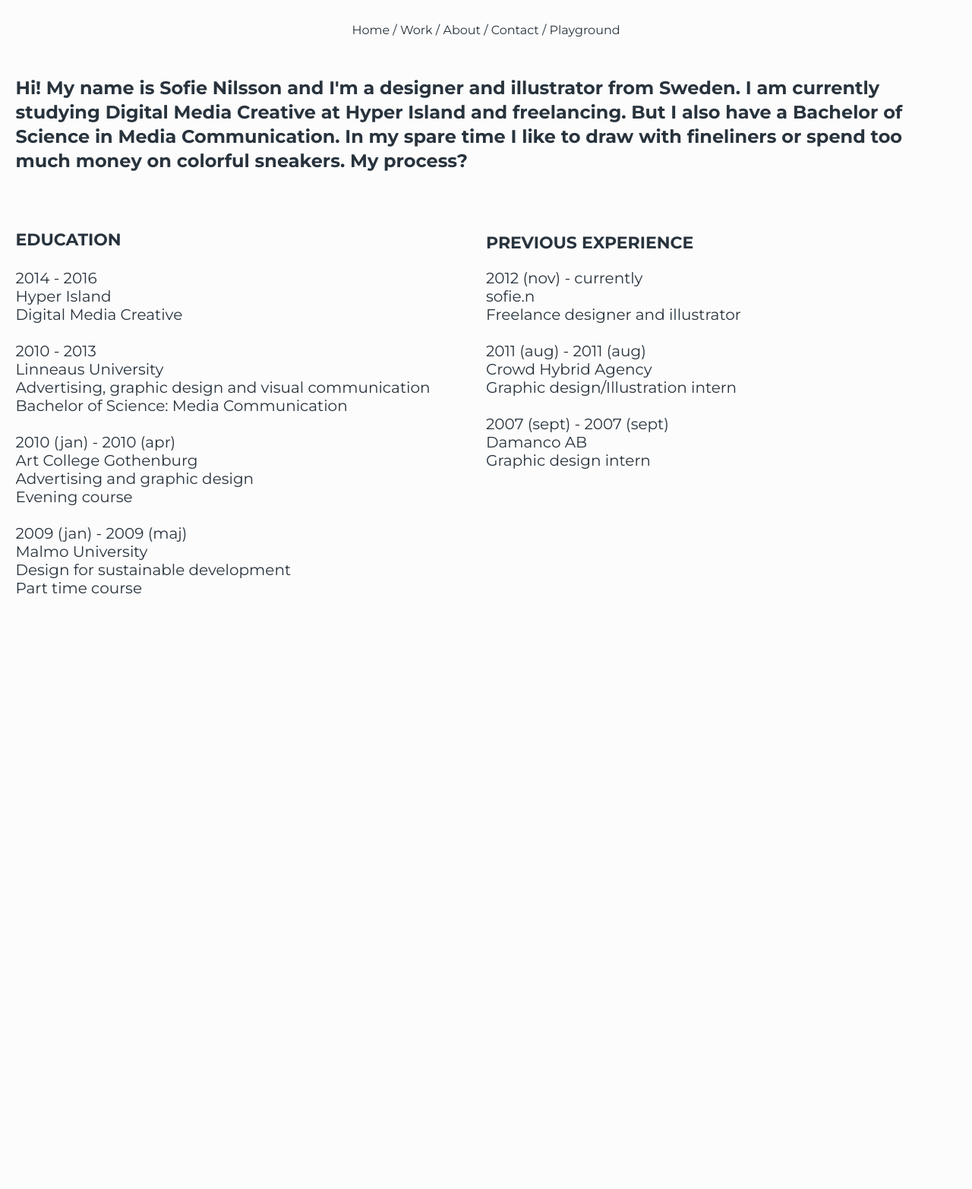
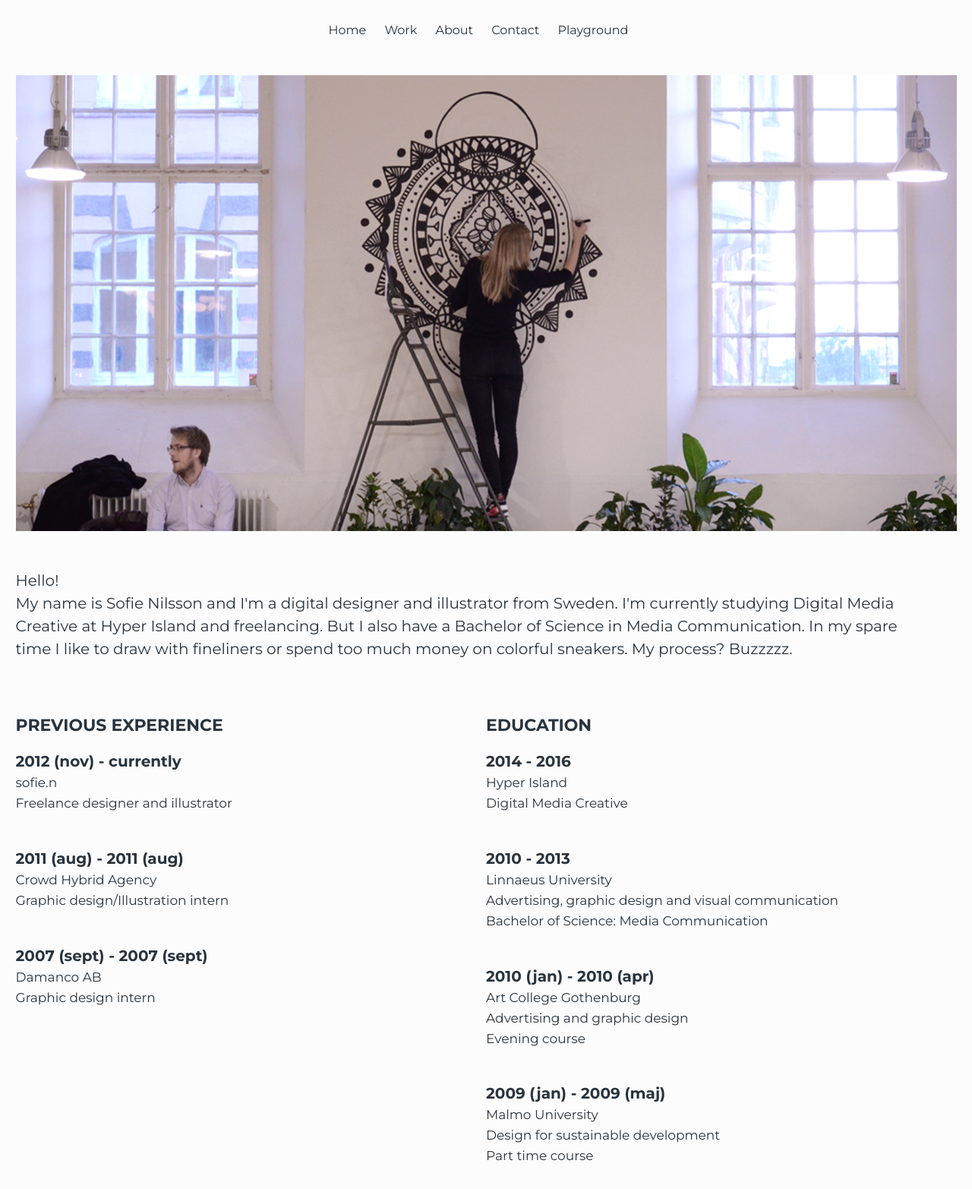
Before and after one commit to sofieenilsson/sofie-nilsson, a plain HTML site: page about.html in a window 1280 px wide. Shown: the part 20-1585 px from the top of the page at 76% size. Before the commit the page ends 853 px from the top, so only its background shows below. Drawn offline with nearby package versions, Linux system fonts and the light colour scheme.

Commit message:
new design

```diff
--- a/about.html
+++ b/about.html
@@ -17,62 +17,64 @@
 	<body>
 	<!-- T O P - M E N U -->
 		<ul>
-			<a href="index.html">Home</a> /
-			<a href="project-start.html">Work</a> /
-			<a href="about.html"> About</a> /
-			<a href="contact.html"> Contact</a> /
+			<a href="index.html">Home</a>
+			<a href="project-start.html">Work</a>
+			<a href="about.html"> About</a>
+			<a href="contact.html"> Contact</a>
 			<a href="playground.html"> Playground</a>
 	    </ul>
 		<div class="grid grid-pad">
+			<img src="img/me.png">
+				<p>
+					Hello!</br>
+					My name is Sofie Nilsson and I'm a digital designer and illustrator from Sweden. I'm currently studying Digital Media Creative at Hyper Island and freelancing. But I also have a Bachelor of Science in Media Communication. In my spare time I like to draw with fineliners or spend too much money on colorful sneakers. My process? Buzzzzz.
+				</p>
 			<!-- L E F T  G R I D -->
 			<div class="col-1-2">
-				<h1>
-					Hi! My name is Sofie Nilsson and I'm a designer and illustrator from Sweden. I am currently studying <a href="https://www.hyperisland.com/programs-and-courses/digital-media-creative" target="_blank">Digital Media Creative</a> at Hyper Island and freelancing. But I also have a Bachelor of Science in Media Communication. In my spare time I like to draw with fineliners or spend too much money on colorful sneakers. My process?
-				</h1>
-				<ul class="education">
-					<h3>EDUCATION</h3>
-					<li>2014 - 2016</li>
-					<li><a href="http://hyperisland.com" target="_blank">Hyper Island</a></li>
-					<li>Digital Media Creative</li>
+				<ul class="experience">
+					<h1>PREVIOUS EXPERIENCE</h1>
+					<h2>2012 (nov) - currently</h2>
+					<li>sofie.n</li>
+					<li>Freelance designer and illustrator</li>
 					<li>&nbsp;</li>
 
-					<li>2010 - 2013</li>
-					<li><a href="http://lnu.se" target="_blank">Linneaus University</a></li>
-					<li>Advertising, graphic design and visual communication</li>
-					<li>Bachelor of Science: Media Communication</li>
+					<h2>2011 (aug) - 2011 (aug)</h2>
+					<li><a href="http://crowd.se/" target="_blank">Crowd Hybrid Agency</a></li>
+					<li>Graphic design/Illustration intern</li>
 					<li>&nbsp;</li>
 
-					<li>2010 (jan) - 2010 (apr)</li>
-					<li><a href="http://www.folkuniversitetet.se/Skolor/Estetiska-skolor/Art-College/" target="_blank">Art College Gothenburg</a></li>
-					<li>Advertising and graphic design</li>
-					<li>Evening course</li>
-					<li>&nbsp;</li>
-
-					<li>2009 (jan) - 2009 (maj)</li>
-					<li><a href="http://www.mah.se/english" target="_blank">Malmo University</a></li>
-					<li>Design for sustainable development</li>
-					<li>Part time course</li>
+					<h2>2007 (sept) - 2007 (sept)</h2>
+					<li><a href="http://damanco.se/" target="_blank">Damanco AB</a></li>
+					<li>Graphic design intern</li>
 					<li>&nbsp;</li>
 				</ul>
 			</div>
 
 		<!-- R I G H T  G R I D -->
 			<div class="col-1-2">
-				<ul class="experience">
-					<h2>PREVIOUS EXPERIENCE</h2>
-					<li>2012 (nov) - currently</li>
-					<li>sofie.n</li>
-					<li>Freelance designer and illustrator</li>
+				<ul class="education">
+					<h1>EDUCATION</h1>
+					<h2>2014 - 2016</h2>
+					<li><a href="https://www.hyperisland.com/programs-and-courses/digital-media-creative" target="_blank">Hyper Island</a></li>
+					<li>Digital Media Creative</li>
 					<li>&nbsp;</li>
 
-					<li>2011 (aug) - 2011 (aug)</li>
-					<li><a href="http://crowd.se/" target="_blank">Crowd Hybrid Agency</a></li>
-					<li>Graphic design/Illustration intern</li>
+					<h2>2010 - 2013</h2>
+					<li><a href="http://lnu.se" target="_blank">Linnaeus University</a></li>
+					<li>Advertising, graphic design and visual communication</li>
+					<li>Bachelor of Science: Media Communication</li>
 					<li>&nbsp;</li>
 
-					<li>2007 (sept) - 2007 (sept)</li>
-					<li><a href="http://damanco.se/" target="_blank">Damanco AB</a></li>
-					<li>Graphic design intern</li>
+					<h2>2010 (jan) - 2010 (apr)</h2>
+					<li><a href="http://www.folkuniversitetet.se/Skolor/Estetiska-skolor/Art-College/" target="_blank">Art College Gothenburg</a></li>
+					<li>Advertising and graphic design</li>
+					<li>Evening course</li>
+					<li>&nbsp;</li>
+
+					<h2>2009 (jan) - 2009 (maj)</h2>
+					<li><a href="http://www.mah.se/english" target="_blank">Malmo University</a></li>
+					<li>Design for sustainable development</li>
+					<li>Part time course</li>
 					<li>&nbsp;</li>
 				</ul>
 			</div>
--- a/boulebar.html
+++ b/boulebar.html
@@ -9,8 +9,8 @@
 		<meta charset="utf-8">
 
 	<!-- C S S -->
+		<link rel="stylesheet" type="text/css" href="css/grid.css">
 		<link rel="stylesheet" type="text/css" href="css/project-page.css">
-		<link rel="stylesheet" type="text/css" href="css/grid.css">
 		<link rel="stylesheet" type="text/css" href="css/top-menu.css">
 		<link rel="stylesheet" type="text/css" href="css/btt.css">
 		<script src="https://code.jquery.com/jquery-2.1.3.min.js"></script>
@@ -19,17 +19,17 @@
 <!-- B O D Y -->
 	<body>
 		<div class="grid grid-pad">
+			<ul>
+				<a href="index.html">Home</a>
+				<a href="project-start.html">Work</a>
+				<a href="about.html"> About</a>
+				<a href="contact.html"> Contact</a>
+				<a href="playground.html"> Playground</a>
+    		</ul>
 		<!-- L E F T  G R I D-->
 			<div class="col-1-2">
-				<ul>
-					<a href="index.html">Home</a> /
-					<a href="">Work</a> /
-					<a href=""> About</a> /
-					<a href=""> Contact</a> /
-					<a href=""> Playground</a>
-    			</ul>
 				<div class="content">
-					<h1>Boulebar Malmo</h1>
+					<h1>Boulebar Malmö</h1>
 	        		<h2>Wall painting using Posca pencils.</h2>
 	        		<h2>Working time: 10 hours.</h2>
 				</div>
--- a/css/about.css
+++ b/css/about.css
@@ -5,39 +5,55 @@ body {
 	color: #28333D;
 }
 
-h1 {
-  font-size: 24px;
-  padding-top: 0px;
+p {
+  font-size: 20px;
+  line-height: 30px;
+  margin-top: 50px;
   margin-bottom: 35px;
   width: 1200px;
+}
+
+h1 {
+  font-size: 22px;
   line-height: 32px;
 }
 
 h2 {
-  font-size: 22px;
-  padding-top: 170px;
-  line-height: 32px;
-}
-
-h3 {
-  font-size: 22px;
-  padding-top: 22px;
-  line-height: 32px;
+  font-size: 20px;
+  line-height: 30px;
+  margin-bottom: 0px;
 }
 
 li {
   list-style: none;
-  font-size: 20px;
+  font-size: 17px;
+  line-height: 27px;
 }
 
-.education {
+ul {
+  margin-top: 20px;
+}
+
+img {
+  vertical-align: text-top;
+  margin-top: 15px;
+}
+
+.education, .experience {
 	padding: 0px;
   text-align: left;
+  padding-top: 20px;
+  margin-top: 0px;
 }
 
-.experience {
-  padding: 0px;
-  text-align: left;
+
+/* C O N T A C T  P A G E */
+
+h3 {
+  font-size: 57px;
+  line-height: 72px;
+  text-align: center;
+  margin-top: 200px;
 }
 
 
--- a/css/main.css
+++ b/css/main.css
@@ -9,6 +9,7 @@ body {
 
 h1 {
 	font-size: 57px;
+  line-height: 72px;
 	text-align: left;
   width: 1000px;
   height: 100%;
--- a/css/project-page.css
+++ b/css/project-page.css
@@ -6,8 +6,7 @@ body {
 }
 
 h1 {
-	font-size: 45px;
-	padding-top: 130px;
+	font-size: 35px;
 	margin-bottom: 2px;
 	margin-left: 0px;
 	margin-top: 0px;
--- a/css/project-start.css
+++ b/css/project-start.css
@@ -17,7 +17,7 @@ h1 {
 /* - - P R O J E C T S - - */
 
 #photos {
-  padding-top: 20px;
+  padding-top: 25px;
   min-width: 590px;
 }
 
@@ -27,7 +27,7 @@ h1 {
 }
 
 #photos2 {
-  margin-top: 0px;
+  margin-top: 20px;
   min-width: 590px;
 }
 
--- a/css/top-menu.css
+++ b/css/top-menu.css
@@ -2,15 +2,20 @@
 /*  - - LINKS / NAVIGATION - - */
 
 ul {
+  font-size: 16px;
   text-align: center;
   margin-top: 50px;
   margin-bottom: 15px;
   padding-left: 0px;
 }
 
+a {
+  padding-right: 20px;
+}
+
 /* unvisited link */
 a:link {
-    color: #28333D;
+  color: #28333D;
   text-decoration: none;
 }
 
```
Also changed, not shown: contact.html (added, +48 -0 lines), css/playground.css (+7 -3 lines), index.html (+1 -1 lines), playground.html (+23 -12 lines), project-start.html (+5 -8 lines), topsify.html (+0 -6 lines), wakeawish.html (+0 -6 lines), img/facebook.svg (added), img/me.png (added), js/backtotop.js (line endings or trailing spaces), 1 other file.
